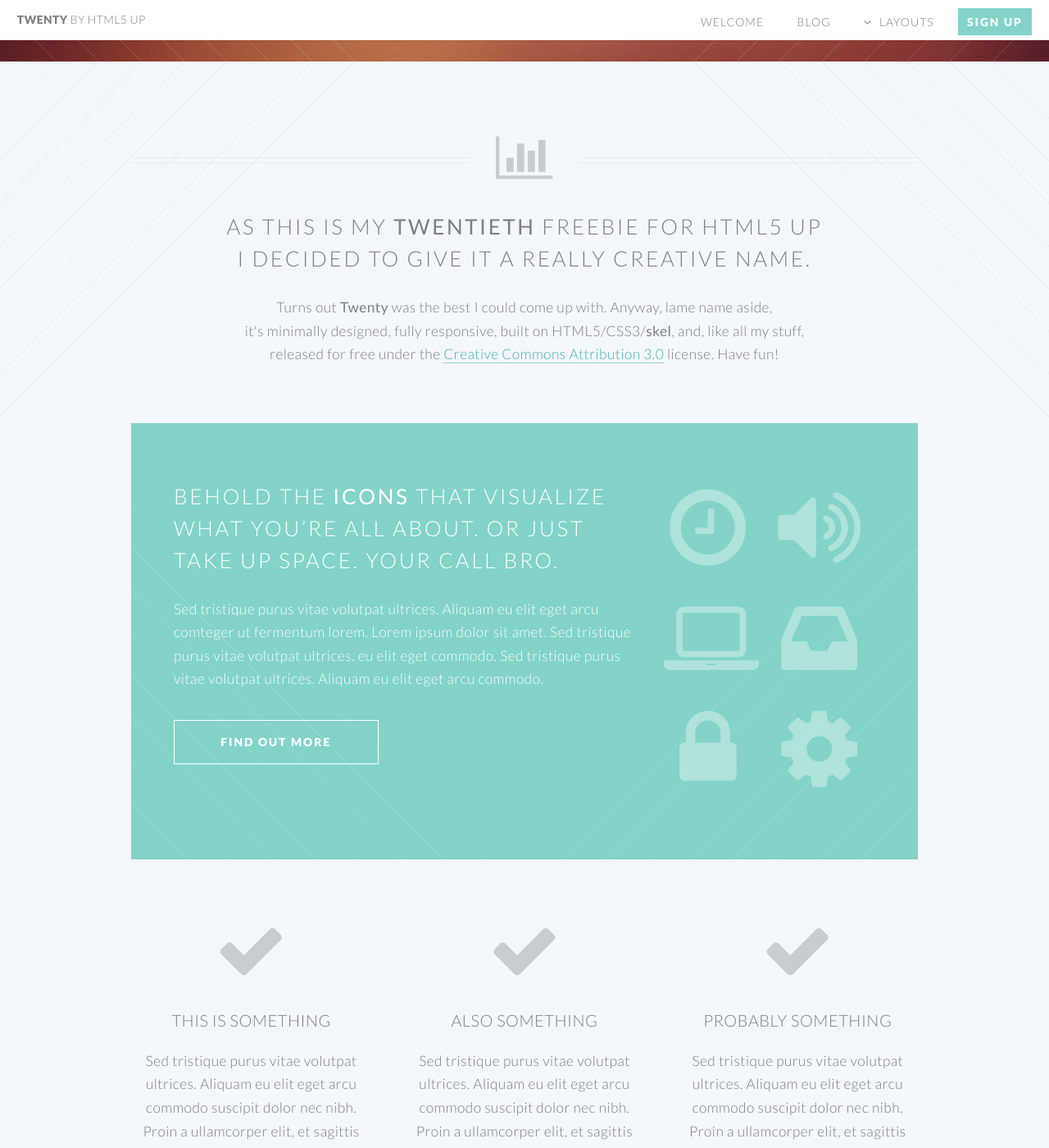
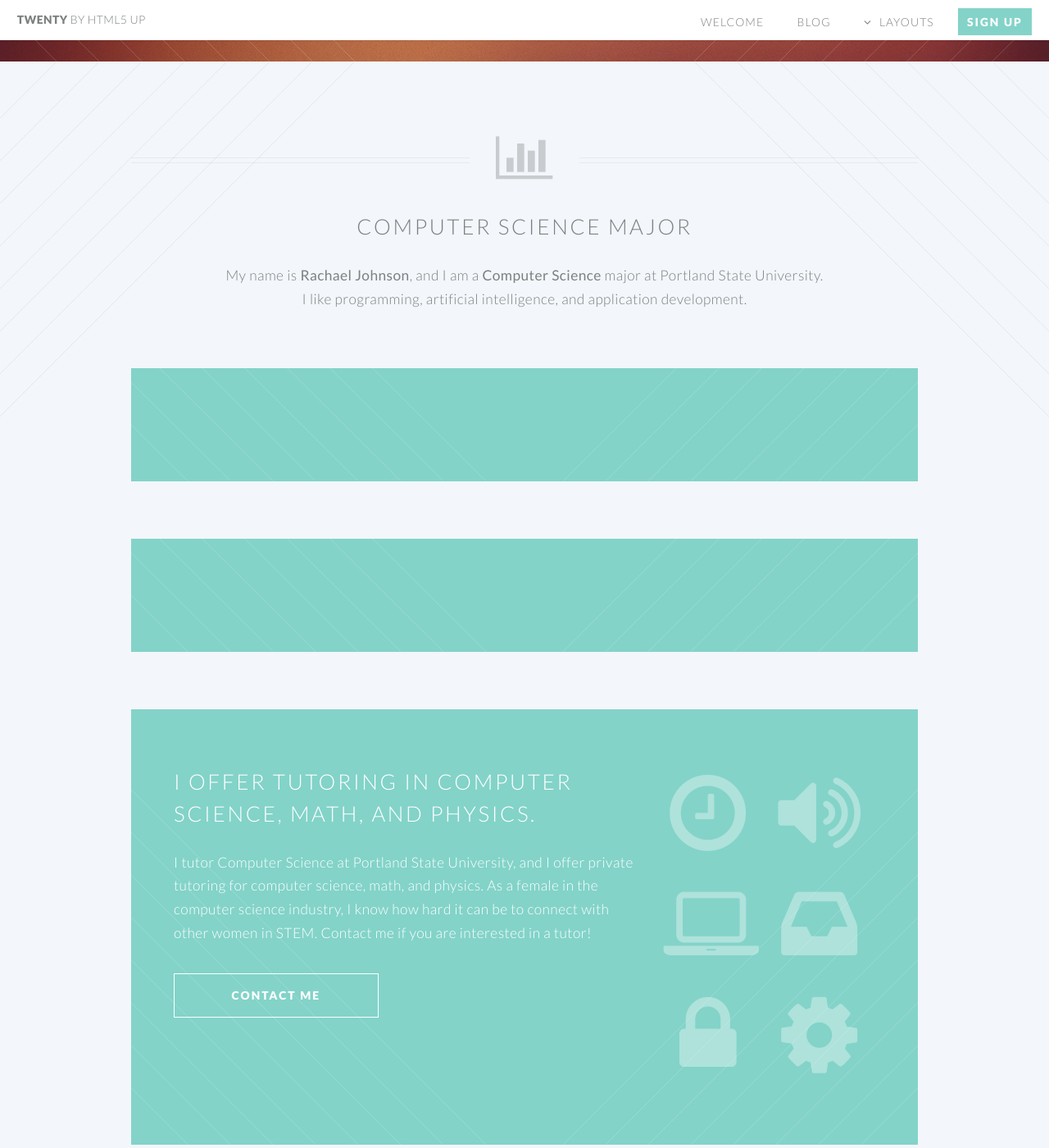
Before and after one commit to old-jekyll-templates/Twenty-Jekyll-Theme, a Jekyll site: the page built from index.html, in a window 1280 px wide and 1400 px high, scrolled down 685 px. Shown: the whole window at 82% size. Built offline with Jekyll 4.4.1, drawn with Linux system fonts in a browser that asks for light colours.

Commit message:
updated index

```diff
--- a/index.html
+++ b/index.html
@@ -6,29 +6,25 @@ layout: landing-page
 
 				<header class="special container">
 					<span class="icon fa-bar-chart-o"></span>
-					<h2>As this is my <strong>twentieth</strong> freebie for HTML5 UP
-					<br />
-					I decided to give it a really creative name.</h2>
-					<p>Turns out <strong>Twenty</strong> was the best I could come up with. Anyway, lame name aside,
-					<br />
-					it's minimally designed, fully responsive, built on HTML5/CSS3/<strong>skel</strong>,
-					and, like all my stuff,
-					<br />
-					released for free under the <a href="http://html5up.net/license">Creative Commons Attribution 3.0</a> license. Have fun!</p>
+					<h2>Computer Science Major</h2>
+					<p>My name is <strong>Rachael Johnson</strong>, and I am a <strong>Computer Science</strong> major at Portland State University.</p>
+					<p>I like programming, artificial intelligence, and application development.</p>
 				</header>
 
 				<!-- One -->
+					<section class="wrapper style2 container special-alt"> </section>
+					<section class="wrapper style2 container special-alt"> </section>
 					<section class="wrapper style2 container special-alt">
-						<div class="row half">
+					  <div class="row half">
 							<div class="8u">
 
 								<header>
-									<h2>Behold the <strong>icons</strong> that visualize what you’re all about. or just take up space. your call bro.</h2>
+								  <h2>I offer tutoring in Computer Science, Math, and Physics.</h2>
 								</header>
-								<p>Sed tristique purus vitae volutpat ultrices. Aliquam eu elit eget arcu comteger ut fermentum lorem. Lorem ipsum dolor sit amet. Sed tristique purus vitae volutpat ultrices. eu elit eget commodo. Sed tristique purus vitae volutpat ultrices. Aliquam eu elit eget arcu commodo.</p>
+								<p>I tutor Computer Science at Portland State University, and I offer private tutoring for computer science, math, and physics. As a female in the computer science industry, I know how hard it can be to connect with other women in STEM. Contact me if you are interested in a tutor!</p>
 								<footer>
 									<ul class="buttons">
-										<li><a href="#" class="button">Find Out More</a></li>
+										<li><a href="#contact" class="button">Contact Me</a></li>
 									</ul>
 								</footer>
 
```
